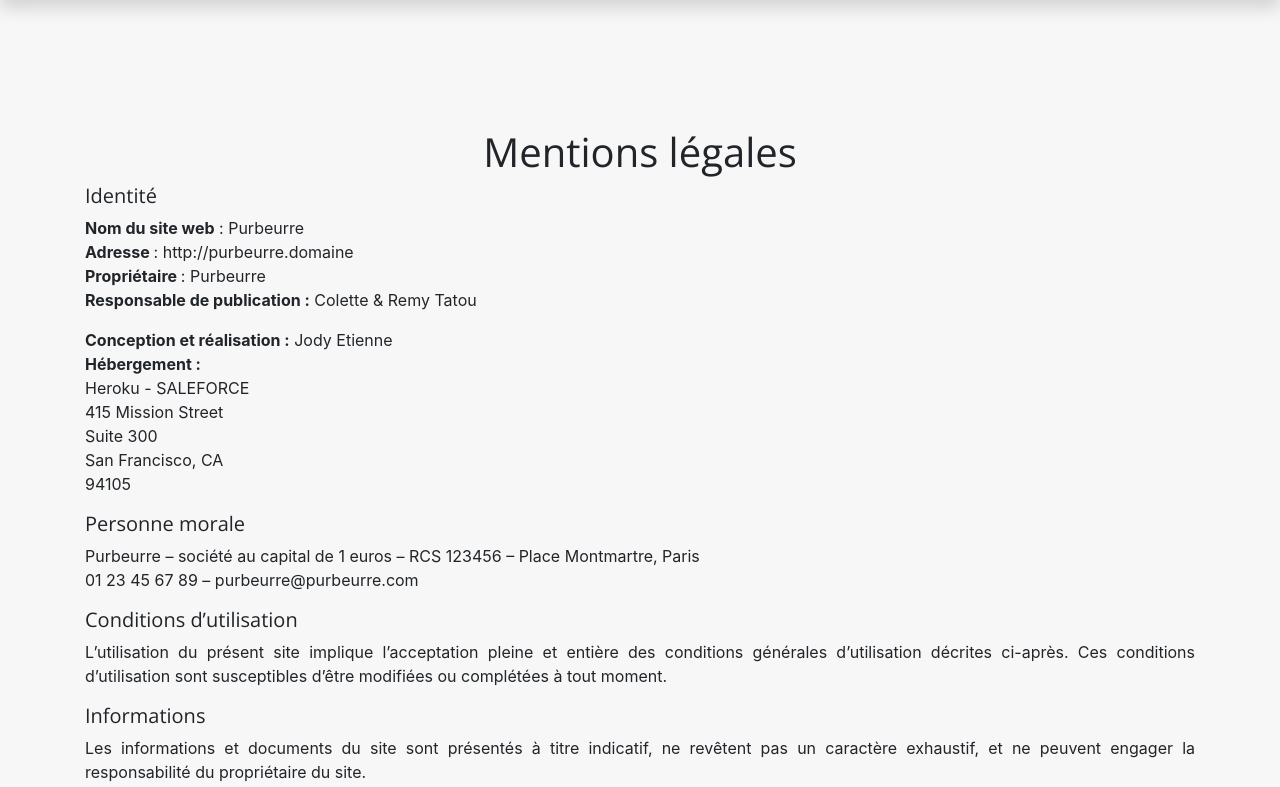
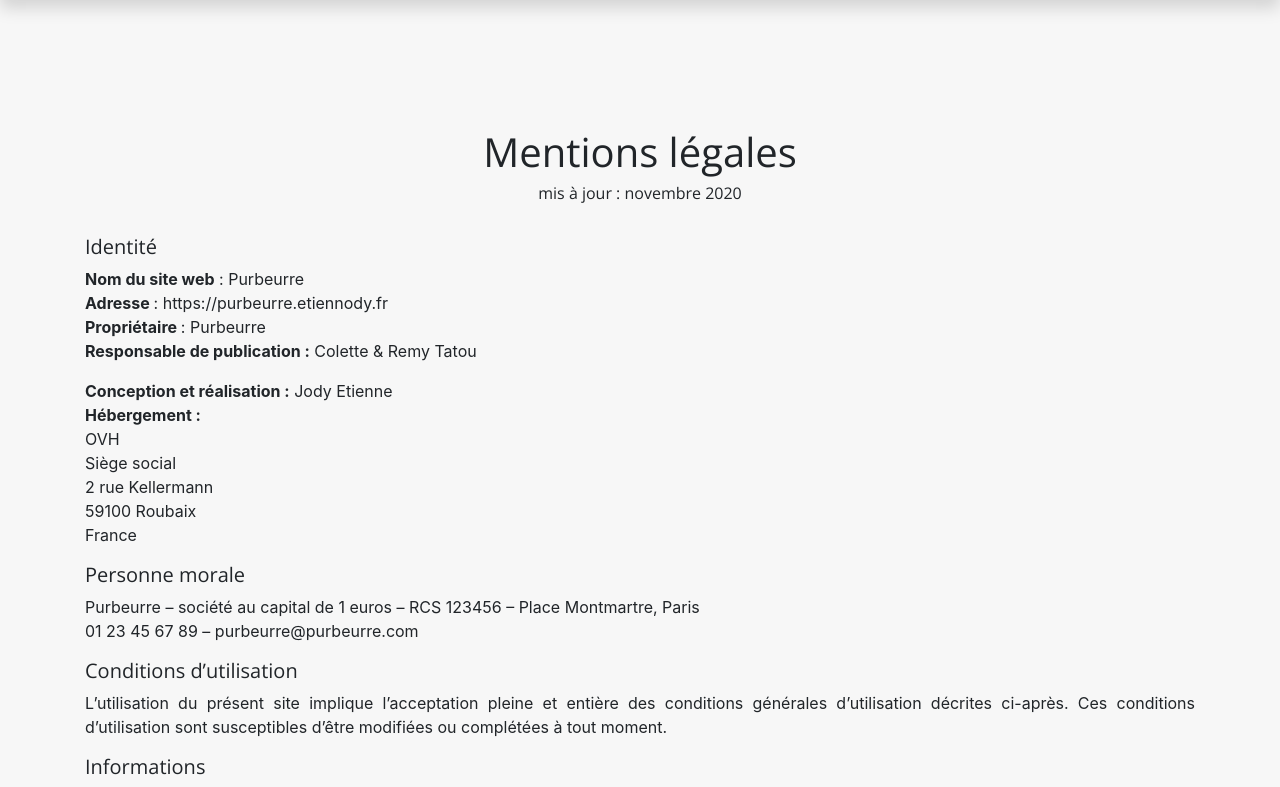
Before and after one commit to etiennody/purbeurre-v2, a Django app: page /tos/ in a window 1280 px wide. Shown: the part 92-879 px from the top of the page. Run offline with Django 3.2, Linux system fonts and the light colour scheme; some libraries are stand-ins or nearby versions; some web fonts are replaced.

Commit message:
update tos with ovh adress

```diff
--- a/purbeurre_project/apps/pages/templates/pages/tos.html
+++ b/purbeurre_project/apps/pages/templates/pages/tos.html
@@ -11,13 +11,13 @@ Mentions légales
 <section class="page-section" id="terms-of-service">
     <div class="container text-justify">
         <h1 class="text-center">Mentions légales</h1>
+        <h6 class="text-center">mis à jour : novembre 2020</h6>
+        <br>
         <h5>Identité</h5>
         <p><strong>Nom du site web</strong> : Purbeurre<br><strong>Adresse </strong>:
-            http://purbeurre.domaine<br><strong>Propriétaire </strong>: Purbeurre<br><strong>Responsable
+            https://purbeurre.etiennody.fr<br><strong>Propriétaire </strong>: Purbeurre<br><strong>Responsable
                 de publication :</strong> Colette & Remy Tatou</p>
-        <p><strong>Conception et réalisation :</strong> Jody Etienne<br><strong>Hébergement :</strong><br>Heroku -
-            SALEFORCE<br>415 Mission Street</br>Suite 300</br>San
-            Francisco, CA</br>94105</p>
+        <p><strong>Conception et réalisation :</strong> Jody Etienne<br><strong>Hébergement :</strong><br>OVH<br>Siège social<br>2 rue Kellermann<br>59100 Roubaix<br>France</p>
         <h5>Personne morale</h5>
         <p>Purbeurre – société au capital de 1 euros – RCS 123456 – Place Montmartre, Paris<br>01 23 45 67 89 –
             purbeurre@purbeurre.com</p>
```
